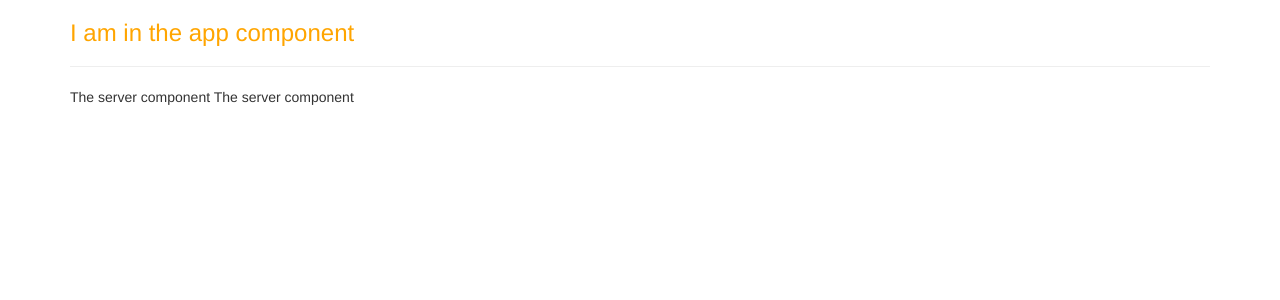
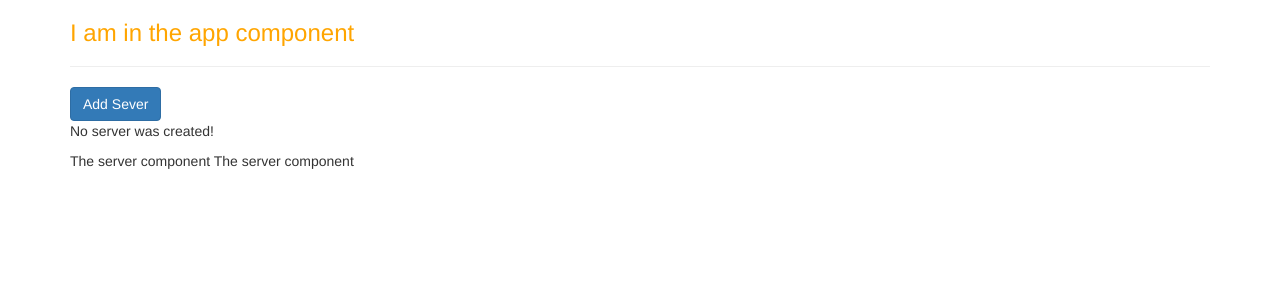
Before and after one commit to ounihamza100/angular-learning-project, an Angular app: page / in a window 1280 px wide. Shown: the top 300 px of the page. Built offline with nearby package versions, Linux system fonts and the light colour scheme.

Commit message:
one way bindig

```diff
--- a/src/app/app.component.html
+++ b/src/app/app.component.html
@@ -3,9 +3,9 @@
     <div class="col-xs-12">
       <h3>I am in the app component</h3>
       <hr>
-<!--      <app-servers></app-servers>-->
+      <app-servers></app-servers>
 <!--        <div app-servers></div>-->
-      <div class="app-servers"></div>
+<!--      <div class="app-servers"></div>-->
     </div>
   </div>
 </div>
--- a/src/app/servers/servers.component.html
+++ b/src/app/servers/servers.component.html
@@ -1 +1,9 @@
-<p>servers works!</p>
+<button class="btn btn-primary"
+        [disabled]="!allowNwServer"
+        (click)="onCreateServer()"
+>
+Add Sever
+</button>
+<p>{{serverCreationStatus}}</p>
+<app-server></app-server>
+<app-server></app-server>
--- a/src/app/servers/servers.component.ts
+++ b/src/app/servers/servers.component.ts
@@ -3,18 +3,26 @@ import { Component, OnInit } from '@angular/core';
 @Component({
   // selector: 'app-servers',
   // selector: '[app-servers]',
-  // tslint:disable-next-line:component-selector
-  selector: '.app-servers',
-  template: `
-    <app-server></app-server>
-    <app-server></app-server>`,
+  selector: 'app-servers',
+  templateUrl : './servers.component.html',
   styleUrls: ['./servers.component.css']
 })
 export class ServersComponent implements OnInit {
 
-  constructor() { }
+  allowNwServer = false;
+  serverCreationStatus = 'No server was created!';
+
+  constructor() {
+    setTimeout(() => {
+      this.allowNwServer = true;
+      }, 2000);
+  }
 
   ngOnInit(): void {
   }
 
+  onCreateServer() {
+    this.serverCreationStatus ='Server was created!';
+  }
+
 }
```
